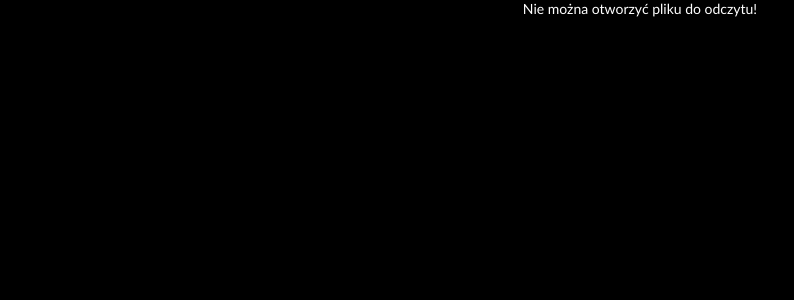
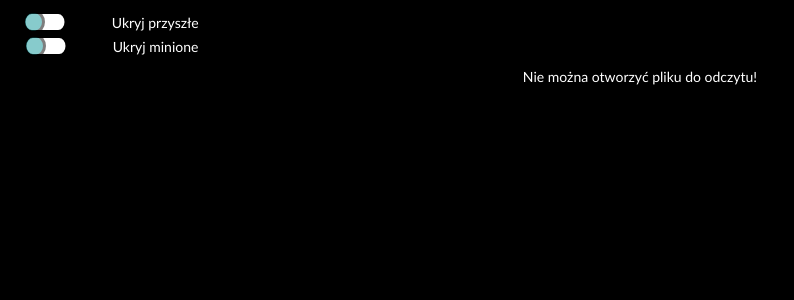
Before and after one commit to goorkamateusz/ZOOM-links, a PHP site: page / in a window 1280 px wide. Shown: the top 300 px of the page, without its empty margins (0-794 px from the left). Run offline with PHP 8.4, Linux system fonts and the light colour scheme.

Commit message:
Ukrywanie/pokazywanie kategorii zaproszeñ
edit: main.js, main.css, index.php

```diff
--- a/css/main.css
+++ b/css/main.css
@@ -89,3 +89,20 @@
 a[href] {
 	color: blue;
 }
+
+/* Menu */
+.menu {
+	margin:10px 0px;
+}
+.switch {
+	max-width:220px;
+	min-width:160px;
+	display:flex;
+	flex-direction:row;
+	vertical-align:center;
+	justify-items: flex-start;
+}
+.switch * {
+	display:flex;
+	margin:auto;
+}
--- a/index.php
+++ b/index.php
@@ -10,6 +10,56 @@
    <meta name="viewport" content="width=device-width, initial-scale=1">
 </head>
 <body>
+
+    <div class="menu">
+
+        <span class="switch" id="future">
+            <svg xmlns="http://www.w3.org/2000/svg" xml:space="preserve" width="48px" height="24px" version="1.1" style="shape-rendering:geometricPrecision; text-rendering:geometricPrecision; image-rendering:optimizeQuality; fill-rule:evenodd; clip-rule:evenodd"
+                viewBox="0 0 4800 2400"
+                xmlns:xlink="http://www.w3.org/1999/xlink">
+                <defs>
+                <style type="text/css">
+                    <![CDATA[
+                    .str0 {stroke:black;stroke-width:300}
+                    .str1 {stroke:black;stroke-width:400}
+                    .fil1 {fill:#fff}
+                    .fil0 {fill:#11989B;opacity:0.5}
+                    ]]>
+                </style>
+                </defs>
+                <g>
+                    <metadata id="CorelCorpID_0Corel-Layer"/>
+                    <rect class="fil1 str1" x="249" y="200" width="4301" height="2000" rx="831" ry="1000"/>
+                    <rect class="fil0 str0" x="249" y="200" width="2001" height="2000" rx="831" ry="1000"/>
+                </g>
+            </svg>
+            <a>Ukryj przyszłe</a>
+        </span>
+
+        <span class="switch" id="passed">
+            <svg xmlns="http://www.w3.org/2000/svg" xml:space="preserve" width="48px" height="24px" version="1.1" style="shape-rendering:geometricPrecision; text-rendering:geometricPrecision; image-rendering:optimizeQuality; fill-rule:evenodd; clip-rule:evenodd"
+                viewBox="0 0 4800 2400"
+                xmlns:xlink="http://www.w3.org/1999/xlink">
+                <defs>
+                <style type="text/css">
+                    <![CDATA[
+                    .str0 {stroke:black;stroke-width:300}
+                    .str1 {stroke:black;stroke-width:400}
+                    .fil1 {fill:#fff}
+                    .fil0 {fill:#11989B;opacity:0.5}
+                    ]]>
+                </style>
+                </defs>
+                <g>
+                    <metadata id="CorelCorpID_0Corel-Layer"/>
+                    <rect class="fil1 str1" x="249" y="200" width="4301" height="2000" rx="831" ry="1000"/>
+                    <rect class="fil0 str0" x="249" y="200" width="2001" height="2000" rx="831" ry="1000"/>
+                </g>
+            </svg>
+            <a>Ukryj minione</a>
+        </span>
+
+    </div>
 
     <main>
     <?php
@@ -62,6 +112,7 @@
     ?>
     </main>
 
+    <script src="js/jquery.js"></script>
     <script src="js/main.js"></script>
 </body>
 </html>
```
Also changed, not shown: js/main.js (+39 -0 lines), README.md.
